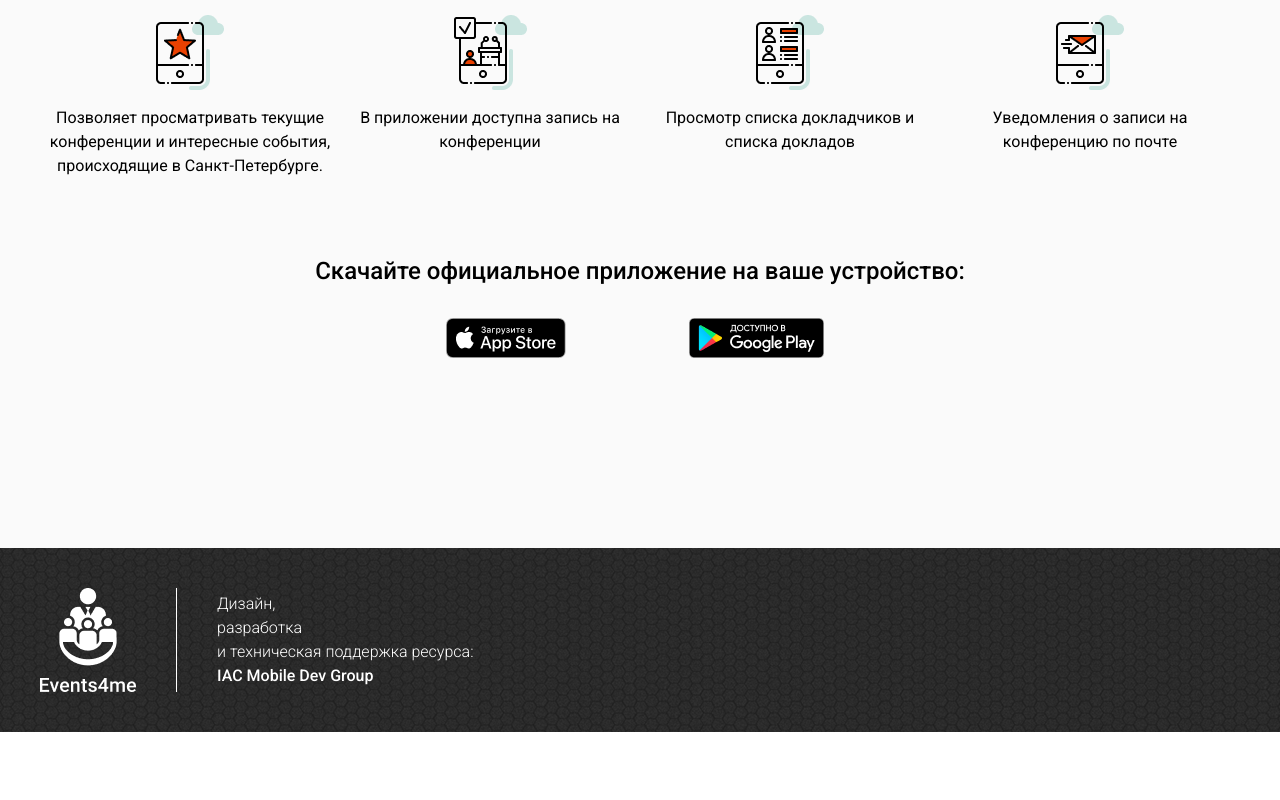
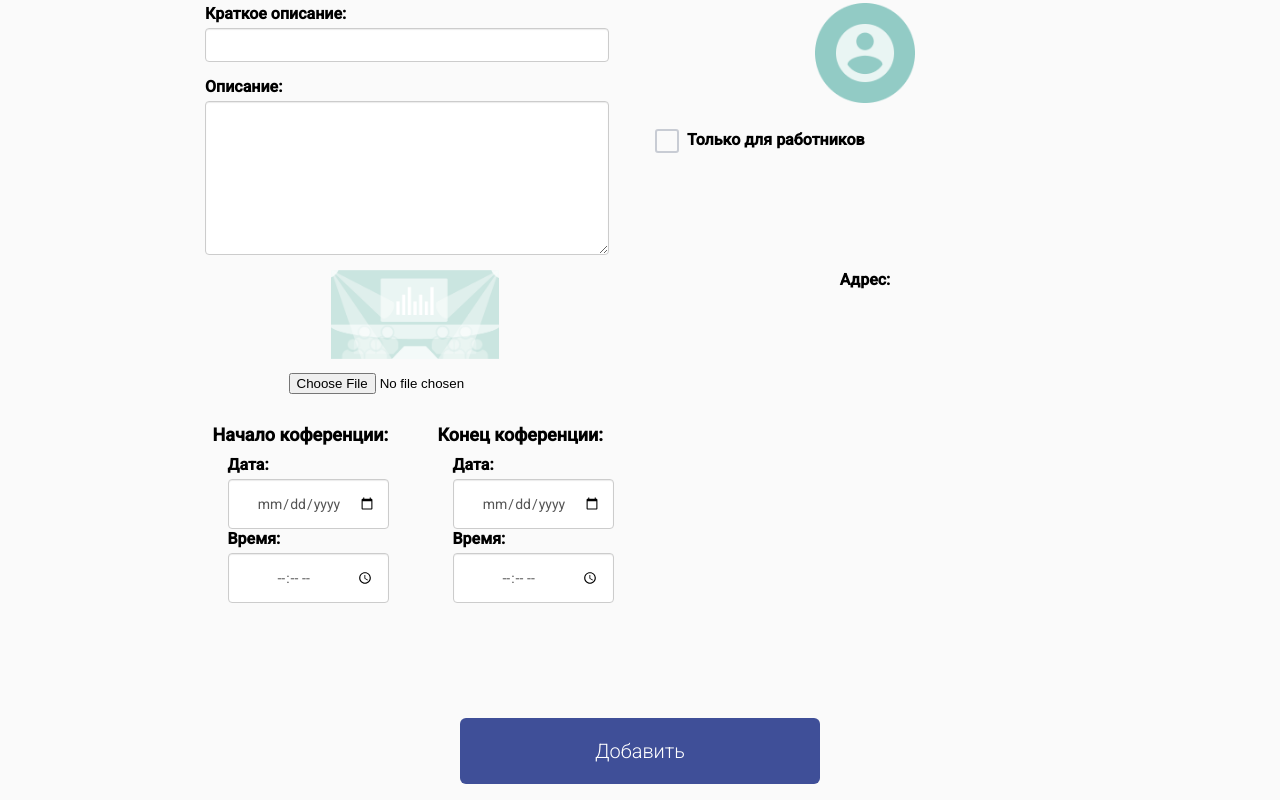
Before and after one commit to sergvikpl/events4me-angular, an Angular app: page /events/add in a window 1280 px wide. Shown: the part 440-1240 px from the top of the page. Before the commit the page ends 1172 px from the top, so only its background shows below. Built offline with nearby package versions, Linux system fonts and the light colour scheme.

Commit message:
Added edit event page

```diff
--- a/src/app/app-routing.module.ts
+++ b/src/app/app-routing.module.ts
@@ -6,6 +6,7 @@ import { AgreementComponent } from './pages/agreement/agreement.component';
 import { LoginComponent } from './pages/login/login.component';
 import { EventsComponent } from './pages/events/events.component';
 import { ProfileComponent } from './pages/profile/profile.component';
+import { EditEventComponent } from './pages/edit-event/edit-event.component';
 
 const routes: Routes = [
   { path: '', component: HomeComponent, pathMatch: 'full' },
@@ -13,8 +14,10 @@ const routes: Routes = [
   { path: 'agreement', component: AgreementComponent },
   { path: 'login', component: LoginComponent },
 
+  { path: 'profile', component: ProfileComponent },
   { path: 'events', component: EventsComponent },
-  { path: 'profile', component: ProfileComponent },
+  { path: 'events/add', component: EditEventComponent },
+  { path: 'events/card/edit', component: EditEventComponent },
 
   { path: '**', component: HomeComponent }
 ]
--- a/src/app/app.module.ts
+++ b/src/app/app.module.ts
@@ -17,8 +17,7 @@ import { AgreementComponent } from './pages/agreement/agreement.component';
 import { LoginComponent } from './pages/login/login.component';
 import { EventsComponent } from './pages/events/events.component';
 import { ProfileComponent } from './pages/profile/profile.component';
-
-
+import { EditEventComponent } from './pages/edit-event/edit-event.component';
 
 @NgModule({
   declarations: [
@@ -30,7 +29,8 @@ import { ProfileComponent } from './pages/profile/profile.component';
     NavigationBarComponent,
     LoginComponent,
     EventsComponent,
-    ProfileComponent
+    ProfileComponent,
+    EditEventComponent
   ],
   imports: [
     BrowserModule,
--- a/src/app/components/navigation-bar/navigation-bar.component.scss
+++ b/src/app/components/navigation-bar/navigation-bar.component.scss
@@ -44,7 +44,7 @@
 .navigation-bar__icon {
   display: none;
 }
-@media (max-width: 600px) {
+@media (max-width: 760px) {
   .navigation-bar__icon {
     display: inline-block;
   }
--- /dev/null
+++ b/src/app/pages/edit-event/edit-event.component.html
@@ -0,0 +1,91 @@
+<form class="confInfo ng-scope ng-pristine ng-valid" ng-controller="addEvent">
+  <div class="row">
+    <div class="col-md-12">
+      <div class="col-lg-6 text-left">
+        <div class="form-group">
+          <label for="nameConf">Название конференции:</label>
+          <input type="text" class="form-control" id="nameConf" maxlength="145">
+        </div>
+        <div class="form-group">
+          <label for="shortDesc">Краткое описание:</label>
+          <input type="text" class="form-control" id="shortDesc" maxlength="256">
+        </div>
+        <div class="form-group">
+          <label for="description">Описание:</label>
+          <textarea class="form-control" id="description" rows="7" maxlength="1000"></textarea>
+        </div>
+      </div>
+      <div class="col-lg-6 text-left">
+        <div class="form-group organization">
+          <label for="orgSelect">Организатор</label>
+          <select id="orgSelect" name="orgSelect" class="form-control org-select">
+              <option value="Не выбрано">Не выбрано</option>
+          </select>
+          <img src="assets/images/foto.png" id="orgLogo" alt="fotoOrg">
+          <h4 id="urlOrg"></h4>
+
+          <div class="cntr">
+            <label for="cbx" class="label-employee">
+              <input id="cbx" type="checkbox" class="invisible">
+              <div class="checkbox">
+                <svg width="20px" height="20px" viewBox="0 0 20 20">
+                  <path d="M3,1 L17,1 L17,1 C18.1045695,1 19,1.8954305 19,3 L19,17 L19,17 C19,18.1045695 18.1045695,19 17,19 L3,19 L3,19 C1.8954305,19 1,18.1045695 1,17 L1,3 L1,3 C1,1.8954305 1.8954305,1 3,1 Z"></path>
+                  <polyline points="4 11 8 15 16 6"></polyline>
+                </svg>
+              </div>
+              <span>Только для работников</span>
+            </label>
+          </div>
+
+        </div>
+      </div>
+    </div>
+    <div class="col-md-12">
+      <div class="col-lg-6 text-left">
+        <div class="time">
+          <img id="confPhoto" src="assets/images/conf.png">
+          <input type="file" required="" id="fileSend" onchange="readURL(this);">
+          <div class="row">
+            <div class="col-md-12">
+              <div class="dateStart mt20 form-group">
+                <h4>Начало коференции:</h4>
+                <div class="col-lg-6">
+                  <label for="dateStart">Дата:</label>
+                  <input type="date" class="form-control" required="" id="dateStart">
+                </div>
+                <div class="col-lg-6">
+                  <label for="timeStart">Время:</label>
+                  <input type="time" class="form-control" required="" id="timeStart">
+                </div>
+              </div>
+            </div>
+            <div class="col-md-12">
+              <div class="dateEnd mt20 form-group">
+                <h4>Конец коференции:</h4>
+                <div class="col-lg-6">
+                  <label for="dateEnd">Дата:</label>
+                  <input type="date" class="form-control" required="" id="dateEnd">
+                </div>
+                <div class="col-lg-6">
+                  <label for="timeEnd">Время:</label>
+                  <input type="time" class="form-control" required="" id="timeEnd">
+                </div>
+              </div>
+            </div>
+          </div>
+        </div>
+      </div>
+      <div class="col-lg-6 text-left" id="container">
+        <div class="address" id="subcontainer">
+          <label>Адрес:</label>
+
+        </div>
+      </div>
+    </div>
+    <div class="col-md-12 mar-btn">
+      <button id="save">Добавить</button>
+      <!-- ng-click="saveForm()" -->
+    </div>
+  </div>
+
+</form>
--- /dev/null
+++ b/src/app/pages/edit-event/edit-event.component.scss
@@ -0,0 +1,306 @@
+.row {
+  display: -webkit-box;
+  display: -ms-flexbox;
+  display: flex;
+  -ms-flex-wrap: wrap;
+  flex-wrap: wrap;
+  margin-right: -15px;
+  margin-left: -15px;
+}
+
+.form-group {
+  margin-bottom: 15px;
+  text-align: left;
+}
+
+@media screen and (-webkit-min-device-pixel-ratio: 0) {
+  input[type=date].form-control, input[type=time].form-control, input[type=datetime-local].form-control, input[type=month].form-control {
+    line-height: 34px;
+  }
+}
+label {
+  display: inline-block;
+  max-width: 100%;
+  margin-bottom: 5px;
+  font-weight: 700;
+}
+.form-control {
+  display: block;
+  text-align: center;
+  font-family: Roboto;
+  width: 90%;
+  // height: 34px;
+  padding: 6px 12px;
+  font-size: 14px;
+  line-height: 1.42857143;
+  color: #555;
+  background-color: #fff;
+  background-image: none;
+  border: 1px solid #ccc;
+  border-radius: 4px;
+  -webkit-box-shadow: inset 0 1px 1px rgb(0 0 0 / 8%);
+  box-shadow: inset 0 1px 1px rgb(0 0 0 / 8%);
+  -webkit-transition: border-color ease-in-out .15s,-webkit-box-shadow ease-in-out .15s;
+  -o-transition: border-color ease-in-out .15s,box-shadow ease-in-out .15s;
+  transition: border-color ease-in-out .15s,box-shadow ease-in-out .15s;
+}
+.form-control > label{
+  width: 100%;
+}
+
+.confInfo {
+  text-align: center;
+  width: 80%;
+  margin: 30px auto 34px;
+}
+.boxLine {
+  display: block;
+  text-align: left;
+  margin: 5px 0px 5px 0;
+}
+.boxLine input, .boxLine textarea{
+  float: right;
+}
+.nameConf {
+  width: 70%;
+}
+.boxLine h3, input {
+  display: inline;
+}
+input.shortDesc {
+  width: 70%;
+}
+textarea.description {
+  width: 70%;
+  min-width: 70%;
+  max-width: 70%;
+  height: 64px;
+}
+.changeInfo {
+  margin: 60px auto;
+}
+.time {
+  vertical-align: top;
+  display: inline-block;
+  /*width: 33%;*/
+  width: 100%;
+}
+.organization {
+  vertical-align: top;
+  display: inline-block;
+  width: 100%;
+}
+.address {
+  vertical-align: top;
+  display: inline-block;
+  width: 100%;
+}
+.organization img {
+  margin: 0 auto;
+  display: block;
+  width: 100px;
+  padding-bottom: 16px;
+  padding-top: 16px;
+}
+.organization input {
+  margin: 0 auto;
+  width: 80%;
+  display: block;
+  margin-top: 15px;
+}
+.organization select {
+  /*width: 80%;*/
+}
+#employee {
+  display: inline;
+  width: 10%;
+}
+.organization label {
+  /*display: inline;*/
+}
+.address input {
+  width: 80%;
+}
+.dateStart, .dateEnd {
+  display: block;
+}
+#save {
+  margin: 0 auto;
+  display: block;
+  width: 360px;
+  height: 66px;
+  text-align: center;
+  font-family: Roboto;
+  font-style: normal;
+  font-weight: 300;
+  font-size: 20px;
+  line-height: 26px;
+  background-color: #3F4F98;
+  border: none;
+  border-radius: 6px;
+  color: white;
+  cursor: pointer;
+}
+#save:hover{
+  background-color: #5968ab;
+}
+
+#container {
+  width: 70%;
+  height: 100%;
+  display: grid;
+  position: relative;
+}
+
+#subcontainer {
+  display: block;
+  position: absolute;
+  width: 100%;
+  height: 100%;
+  left: 0;
+  top: 0;
+}
+
+#map {
+  width: 100%;
+  height: 100%;
+}
+#confPhoto {
+  width: 40%;
+  height: 40%;
+  margin-bottom: 10px;
+}
+
+.label-employee {
+  user-select: none;
+  cursor: pointer;
+  margin-bottom: 0;
+}
+.label-employee input:checked + .checkbox {
+  border-color: #66afe9;
+}
+.label-employee input:checked + .checkbox svg path {
+  fill: #66afe9;
+}
+.label-employee input:checked + .checkbox svg polyline {
+  stroke-dashoffset: 0;
+}
+.label-employee:hover .checkbox svg path {
+  stroke-dashoffset: 0;
+}
+.label-employee .checkbox {
+  position: relative;
+  float: left;
+  margin-right: 8px;
+  width: 20px;
+  height: 20px;
+  border: 2px solid #C8CCD4;
+  border-radius: 3px;
+  margin-top: 0;
+  margin-bottom: 0;
+}
+.label-employee .checkbox svg {
+  position: absolute;
+  top: -2px;
+  left: -2px;
+}
+.label-employee .checkbox svg path {
+  fill: none;
+  stroke: #66afe9;
+  stroke-width: 2;
+  stroke-linecap: round;
+  stroke-linejoin: round;
+  stroke-dasharray: 71px;
+  stroke-dashoffset: 71px;
+  transition: all 0.6s ease;
+}
+.label-employee .checkbox svg polyline {
+  fill: none;
+  stroke: #FFF;
+  stroke-width: 2;
+  stroke-linecap: round;
+  stroke-linejoin: round;
+  stroke-dasharray: 18px;
+  stroke-dashoffset: 18px;
+  transition: all 0.3s ease;
+}
+.label-employee > span {
+  pointer-events: none;
+  vertical-align: middle;
+}
+
+.cntr {
+  text-align: left;
+}
+
+.invisible {
+  position: absolute;
+  z-index: -1;
+  width: 0;
+  height: 0;
+  opacity: 0;
+}
+ .mt20{
+   margin-top: 20px;
+ }
+
+ .mar-btn{
+   margin-top: 100px;
+ }
+
+@media (max-width: 991px){
+  #container{
+    height: 80%;
+  }
+  #subcontainer{
+    height: 50%;
+    position: relative;
+  }
+}
+
+@media (min-width: 992px){
+  #container{
+    height: 100%;
+  }
+  #subcontainer{
+    height: 100%;
+    position: absolute;
+  }
+}
+
+.col-md-12 {
+  display: flex;
+  flex-direction: row;
+  flex-wrap: wrap;
+  align-items: flex-start;
+  justify-content: center;
+  max-width: 900px;
+  flex-grow: 1;
+  flex-shrink: 1;
+}
+.col-lg-6 {
+  display: flex;
+  flex-direction: column;
+  flex-grow: 1;
+  flex-shrink: 1;
+
+  position: relative;
+  flex-basis: 360px;
+  max-width: 100%;
+  min-width: 120px;
+  min-height: 1px;
+  padding-right: 15px;
+  padding-left: 15px;
+
+}
+
+.row {
+  display: flex;
+  justify-content: center;
+  align-items: center;
+}
+h4 {
+  margin-top: 10px;
+  margin-bottom: 10px;
+  font-size: 18px;
+}
--- /dev/null
+++ b/src/app/pages/edit-event/edit-event.component.ts
@@ -0,0 +1,15 @@
+import { Component, OnInit } from '@angular/core';
+
+@Component({
+  selector: 'edit-event-page',
+  templateUrl: './edit-event.component.html',
+  styleUrls: ['./edit-event.component.scss']
+})
+export class EditEventComponent implements OnInit {
+
+  constructor() { }
+
+  ngOnInit(): void {
+  }
+
+}
--- a/src/app/pages/events/events.component.html
+++ b/src/app/pages/events/events.component.html
@@ -10,7 +10,9 @@
   <a id="todaysConf">Показать только сегодняшние</a>
 </div>
 <div class="btnTop">
-  <a class="btn btn-primary btn-lg btnConf" href="./events/add.html" role="button">Добавить конференцию</a>
+  <button class="btn btn-primary btn-lg btnConf" role="button" (click)="goToAddEventPage()">
+    Добавить конференцию
+  </button>
 </div>
 <div class="eventsList" id="eventsList">
   <table id="tableEvents" class="table table-bordered">
@@ -24,7 +26,7 @@
     </thead>
     <tbody id="eventsData">
 
-      <tr class="evBox" id="row1">
+      <tr class="evBox" id="row1" (click)="goToEditEventPage()">
         <td> name1 </td>
         <td> dateStart1  -  dateEnd1 </td>
         <td> address1 </td>
@@ -34,7 +36,7 @@
         </td>
         <td class="timestamp">dateStart1 - dateEnd1</td>
       </tr>
-      <tr class="evBox" id="row2">
+      <tr class="evBox" id="row2" (click)="goToEditEventPage()">
         <td> name1 </td>
         <td> dateStart1  -  dateEnd1 </td>
         <td> address1 </td>
@@ -44,7 +46,7 @@
         </td>
         <td class="timestamp">dateStart1 - dateEnd1</td>
       </tr>
-      <tr class="evBox" id="row3">
+      <tr class="evBox" id="row3" (click)="goToEditEventPage()">
         <td> name1 </td>
         <td> dateStart1  -  dateEnd1 </td>
         <td> address1 </td>
@@ -54,7 +56,7 @@
         </td>
         <td class="timestamp">dateStart1 - dateEnd1</td>
       </tr>
-      <tr class="evBox" id="row4">
+      <tr class="evBox" id="row4" (click)="goToEditEventPage()">
         <td> name1 </td>
         <td> dateStart1  -  dateEnd1 </td>
         <td> address1 </td>
@@ -64,7 +66,7 @@
         </td>
         <td class="timestamp">dateStart1 - dateEnd1</td>
       </tr>
-      <tr class="evBox" id="row5">
+      <tr class="evBox" id="row5" (click)="goToEditEventPage()">
         <td> name1 </td>
         <td> dateStart1  -  dateEnd1 </td>
         <td> address1 </td>
--- a/src/app/pages/events/events.component.ts
+++ b/src/app/pages/events/events.component.ts
@@ -1,4 +1,5 @@
 import { Component, OnInit } from '@angular/core';
+import { Router } from '@angular/router';
 import { faSearch } from '@fortawesome/free-solid-svg-icons';
 
 @Component({
@@ -8,9 +9,16 @@ import { faSearch } from '@fortawesome/free-solid-svg-icons';
 })
 export class EventsComponent implements OnInit {
 
-  constructor() { }
+  constructor(private router: Router) { }
 
   ngOnInit(): void {
+  }
+
+  goToAddEventPage() {
+    this.router.navigate(['events/add']);
+  }
+  goToEditEventPage() {
+    this.router.navigate(['events/card/edit']);
   }
 
   faSearch = faSearch
--- a/src/styles.scss
+++ b/src/styles.scss
@@ -12,4 +12,5 @@ app-root {
   flex-direction: column;
   flex-wrap: nowrap;
   height: 100%;
+  font-family: Roboto, Arial;
 }
```
Also changed, not shown: 1 other file (tests, documents, lock files or other folders).
